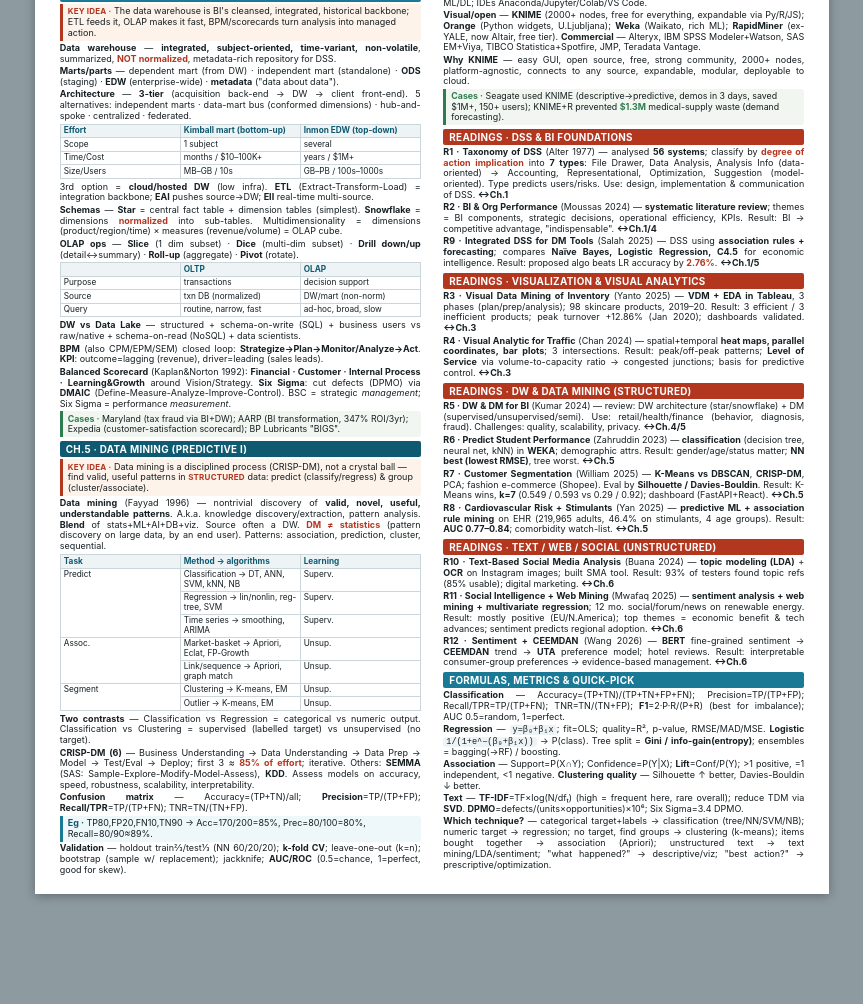
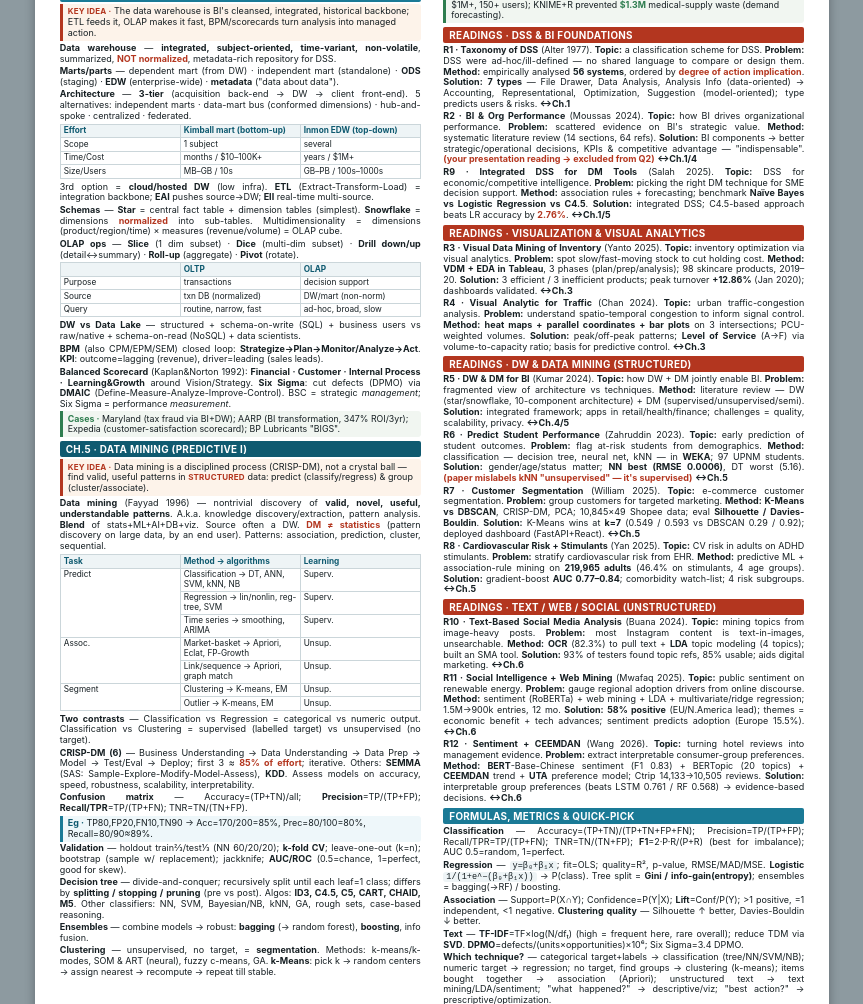
Before and after one commit to Natawat-d/BIA_Midterm, a plain HTML site: page BIA-Midterm-CheatSheet-2page.html in a window 1280 px wide. Shown: the part 1037-2041 px from the top of the page, without its empty margins (208-1071 px from the left). Before the commit the page ends 1945 px from the top, so only its background shows below. Drawn offline with Linux system fonts and the light colour scheme.

Commit message:
edit cheatsheet

```diff
--- a/BIA-Midterm-CheatSheet-2page.html
+++ b/BIA-Midterm-CheatSheet-2page.html
@@ -188,24 +188,24 @@
 
     <!-- ===================== READINGS ===================== -->
     <h2 class="red">Readings · DSS &amp; BI Foundations</h2>
-    <p class="t"><b>R1 · Taxonomy of DSS</b> (Alter 1977) — analysed <b>56 systems</b>; classify by <span class="k">degree of action implication</span> into <b>7 types</b>: File Drawer, Data Analysis, Analysis Info (data-oriented) → Accounting, Representational, Optimization, Suggestion (model-oriented). Type predicts users/risks. Use: design, implementation &amp; communication of DSS. <b>↔Ch.1</b></p>
-    <p class="t"><b>R2 · BI &amp; Org Performance</b> (Moussas 2024) — <b>systematic literature review</b>; themes = BI components, strategic decisions, operational efficiency, KPIs. Result: BI → competitive advantage, "indispensable". <b>↔Ch.1/4</b></p>
-    <p class="t"><b>R9 · Integrated DSS for DM Tools</b> (Salah 2025) — DSS using <b>association rules + forecasting</b>; compares <b>Naïve Bayes, Logistic Regression, C4.5</b> for economic intelligence. Result: proposed algo beats LR accuracy by <span class="k">2.76%</span>. <b>↔Ch.1/5</b></p>
+    <p class="t"><b>R1 · Taxonomy of DSS</b> (Alter 1977). <b>Topic:</b> a classification scheme for DSS. <b>Problem:</b> DSS were ad-hoc/ill-defined — no shared language to compare or design them. <b>Method:</b> empirically analysed <b>56 systems</b>, ordered by <span class="k">degree of action implication</span>. <b>Solution:</b> <b>7 types</b> — File Drawer, Data Analysis, Analysis Info (data-oriented) → Accounting, Representational, Optimization, Suggestion (model-oriented); type predicts users &amp; risks. <b>↔Ch.1</b></p>
+    <p class="t"><b>R2 · BI &amp; Org Performance</b> (Moussas 2024). <b>Topic:</b> how BI drives organizational performance. <b>Problem:</b> scattered evidence on BI's strategic value. <b>Method:</b> systematic literature review (14 sections, 64 refs). <b>Solution:</b> BI components → better strategic/operational decisions, KPIs &amp; competitive advantage — "indispensable". <span class="k">(your presentation reading → excluded from Q2)</span> <b>↔Ch.1/4</b></p>
+    <p class="t"><b>R9 · Integrated DSS for DM Tools</b> (Salah 2025). <b>Topic:</b> DSS for economic/competitive intelligence. <b>Problem:</b> picking the right DM technique for SME decision support. <b>Method:</b> association rules + forecasting; benchmark <b>Naïve Bayes vs Logistic Regression vs C4.5</b>. <b>Solution:</b> integrated DSS; C4.5-based approach beats LR accuracy by <span class="k">2.76%</span>. <b>↔Ch.1/5</b></p>
 
     <h2 class="red">Readings · Visualization &amp; Visual Analytics</h2>
-    <p class="t"><b>R3 · Visual Data Mining of Inventory</b> (Yanto 2025) — <b>VDM + EDA in Tableau</b>, 3 phases (plan/prep/analysis); 98 skincare products, 2019–20. Result: 3 efficient / 3 inefficient products; peak turnover +12.86% (Jan 2020); dashboards validated. <b>↔Ch.3</b></p>
-    <p class="t"><b>R4 · Visual Analytic for Traffic</b> (Chan 2024) — spatial+temporal <b>heat maps, parallel coordinates, bar plots</b>; 3 intersections. Result: peak/off-peak patterns; <b>Level of Service</b> via volume-to-capacity ratio → congested junctions; basis for predictive control. <b>↔Ch.3</b></p>
+    <p class="t"><b>R3 · Visual Data Mining of Inventory</b> (Yanto 2025). <b>Topic:</b> inventory optimization via visual analytics. <b>Problem:</b> spot slow/fast-moving stock to cut holding cost. <b>Method:</b> <b>VDM + EDA in Tableau</b>, 3 phases (plan/prep/analysis); 98 skincare products, 2019–20. <b>Solution:</b> 3 efficient / 3 inefficient products; peak turnover <b>+12.86%</b> (Jan 2020); dashboards validated. <b>↔Ch.3</b></p>
+    <p class="t"><b>R4 · Visual Analytic for Traffic</b> (Chan 2024). <b>Topic:</b> urban traffic-congestion analysis. <b>Problem:</b> understand spatio-temporal congestion to inform signal control. <b>Method:</b> <b>heat maps + parallel coordinates + bar plots</b> on 3 intersections; PCU-weighted volumes. <b>Solution:</b> peak/off-peak patterns; <b>Level of Service</b> (A→F) via volume-to-capacity ratio; basis for predictive control. <b>↔Ch.3</b></p>
 
     <h2 class="red">Readings · DW &amp; Data Mining (structured)</h2>
-    <p class="t"><b>R5 · DW &amp; DM for BI</b> (Kumar 2024) — review: DW architecture (star/snowflake) + DM (supervised/unsupervised/semi). Use: retail/health/finance (behavior, diagnosis, fraud). Challenges: quality, scalability, privacy. <b>↔Ch.4/5</b></p>
-    <p class="t"><b>R6 · Predict Student Performance</b> (Zahruddin 2023) — <b>classification</b> (decision tree, neural net, kNN) in <b>WEKA</b>; demographic attrs. Result: gender/age/status matter; <b>NN best (lowest RMSE)</b>, tree worst. <b>↔Ch.5</b></p>
-    <p class="t"><b>R7 · Customer Segmentation</b> (William 2025) — <b>K-Means vs DBSCAN</b>, <b>CRISP-DM</b>, PCA; fashion e-commerce (Shopee). Eval by <b>Silhouette / Davies-Bouldin</b>. Result: K-Means wins, <b>k=7</b> (0.549 / 0.593 vs 0.29 / 0.92); dashboard (FastAPI+React). <b>↔Ch.5</b></p>
-    <p class="t"><b>R8 · Cardiovascular Risk + Stimulants</b> (Yan 2025) — <b>predictive ML + association rule mining</b> on EHR (219,965 adults, 46.4% on stimulants, 4 age groups). Result: <b>AUC 0.77–0.84</b>; comorbidity watch-list. <b>↔Ch.5</b></p>
+    <p class="t"><b>R5 · DW &amp; DM for BI</b> (Kumar 2024). <b>Topic:</b> how DW + DM jointly enable BI. <b>Problem:</b> fragmented view of architecture vs techniques. <b>Method:</b> literature review — DW (star/snowflake, 10-component architecture) + DM (supervised/unsupervised/semi). <b>Solution:</b> integrated framework; apps in retail/health/finance; challenges = quality, scalability, privacy. <b>↔Ch.4/5</b></p>
+    <p class="t"><b>R6 · Predict Student Performance</b> (Zahruddin 2023). <b>Topic:</b> early prediction of student outcomes. <b>Problem:</b> flag at-risk students from demographics. <b>Method:</b> classification — decision tree, neural net, kNN — in <b>WEKA</b>; 97 UPNM students. <b>Solution:</b> gender/age/status matter; <b>NN best (RMSE 0.0006)</b>, DT worst (5.16). <span class="k">(paper mislabels kNN "unsupervised" — it's supervised)</span> <b>↔Ch.5</b></p>
+    <p class="t"><b>R7 · Customer Segmentation</b> (William 2025). <b>Topic:</b> e-commerce customer segmentation. <b>Problem:</b> group customers for targeted marketing. <b>Method:</b> <b>K-Means vs DBSCAN</b>, CRISP-DM, PCA; 10,845×49 Shopee data; eval <b>Silhouette / Davies-Bouldin</b>. <b>Solution:</b> K-Means wins at <b>k=7</b> (0.549 / 0.593 vs DBSCAN 0.29 / 0.92); deployed dashboard (FastAPI+React). <b>↔Ch.5</b></p>
+    <p class="t"><b>R8 · Cardiovascular Risk + Stimulants</b> (Yan 2025). <b>Topic:</b> CV risk in adults on ADHD stimulants. <b>Problem:</b> stratify cardiovascular risk from EHR. <b>Method:</b> predictive ML + association-rule mining on <b>219,965 adults</b> (46.4% on stimulants, 4 age groups). <b>Solution:</b> gradient-boost <b>AUC 0.77–0.84</b>; comorbidity watch-list; 4 risk subgroups. <b>↔Ch.5</b></p>
 
     <h2 class="red">Readings · Text / Web / Social (unstructured)</h2>
-    <p class="t"><b>R10 · Text-Based Social Media Analysis</b> (Buana 2024) — <b>topic modeling (LDA)</b> + <b>OCR</b> on Instagram images; built SMA tool. Result: 93% of testers found topic refs (85% usable); digital marketing. <b>↔Ch.6</b></p>
-    <p class="t"><b>R11 · Social Intelligence + Web Mining</b> (Mwafaq 2025) — <b>sentiment analysis + web mining + multivariate regression</b>; 12 mo. social/forum/news on renewable energy. Result: mostly positive (EU/N.America); top themes = economic benefit &amp; tech advances; sentiment predicts regional adoption. <b>↔Ch.6</b></p>
-    <p class="t"><b>R12 · Sentiment + CEEMDAN</b> (Wang 2026) — <b>BERT</b> fine-grained sentiment → <b>CEEMDAN</b> trend → <b>UTA</b> preference model; hotel reviews. Result: interpretable consumer-group preferences → evidence-based management. <b>↔Ch.6</b></p>
+    <p class="t"><b>R10 · Text-Based Social Media Analysis</b> (Buana 2024). <b>Topic:</b> mining topics from image-heavy posts. <b>Problem:</b> most Instagram content is text-in-images, unsearchable. <b>Method:</b> <b>OCR</b> (82.3%) to pull text + <b>LDA</b> topic modeling (4 topics); built an SMA tool. <b>Solution:</b> 93% of testers found topic refs, 85% usable; aids digital marketing. <b>↔Ch.6</b></p>
+    <p class="t"><b>R11 · Social Intelligence + Web Mining</b> (Mwafaq 2025). <b>Topic:</b> public sentiment on renewable energy. <b>Problem:</b> gauge regional adoption drivers from online discourse. <b>Method:</b> sentiment (RoBERTa) + web mining + LDA + multivariate/ridge regression; 1.5M→900k entries, 12 mo. <b>Solution:</b> <b>58% positive</b> (EU/N.America lead); themes = economic benefit + tech advances; sentiment predicts adoption (Europe 15.5%). <b>↔Ch.6</b></p>
+    <p class="t"><b>R12 · Sentiment + CEEMDAN</b> (Wang 2026). <b>Topic:</b> turning hotel reviews into management evidence. <b>Problem:</b> extract interpretable consumer-group preferences. <b>Method:</b> <b>BERT</b>-Base-Chinese sentiment (F1 0.83) + BERTopic (20 topics) + <b>CEEMDAN</b> trend + <b>UTA</b> preference model; Ctrip 14,133→10,505 reviews. <b>Solution:</b> interpretable group preferences (beats LSTM 0.761 / RF 0.568) → evidence-based decisions. <b>↔Ch.6</b></p>
 
     <!-- ===================== FORMULAS ===================== -->
     <h2>Formulas, Metrics &amp; Quick-Pick</h2>
```
